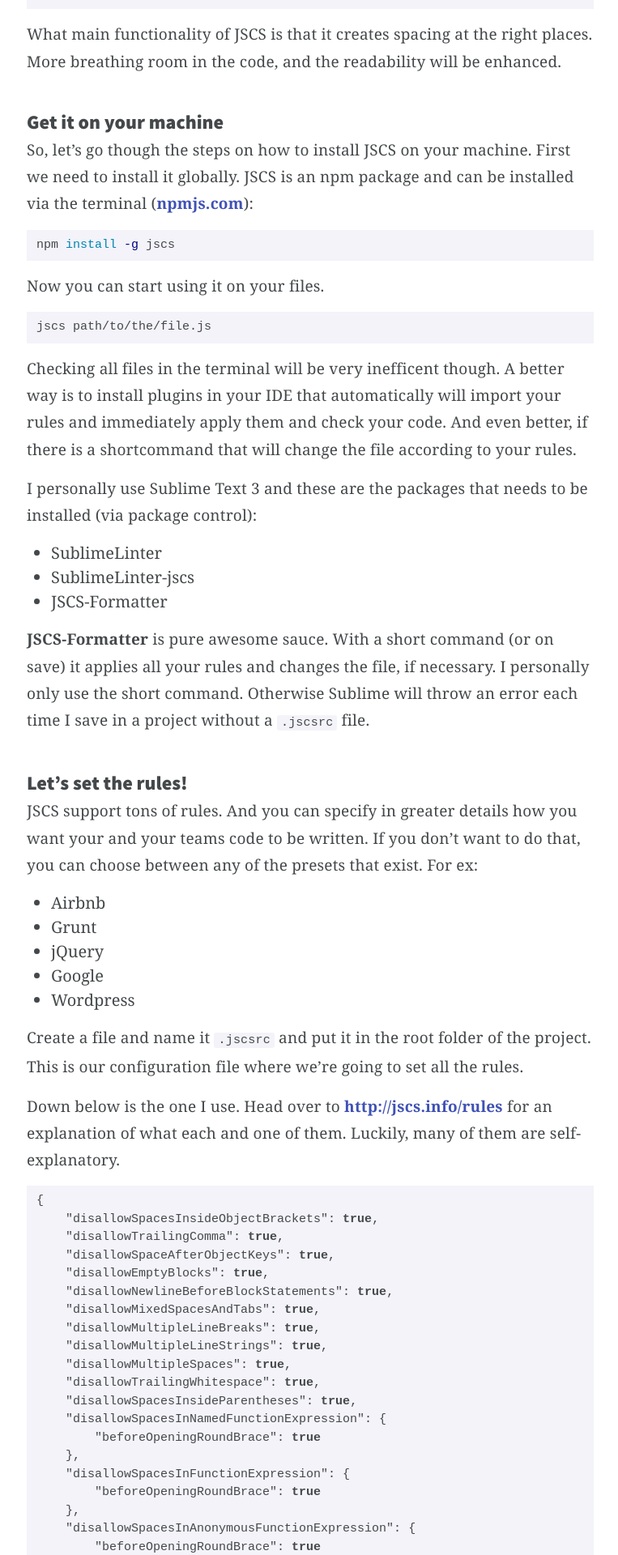
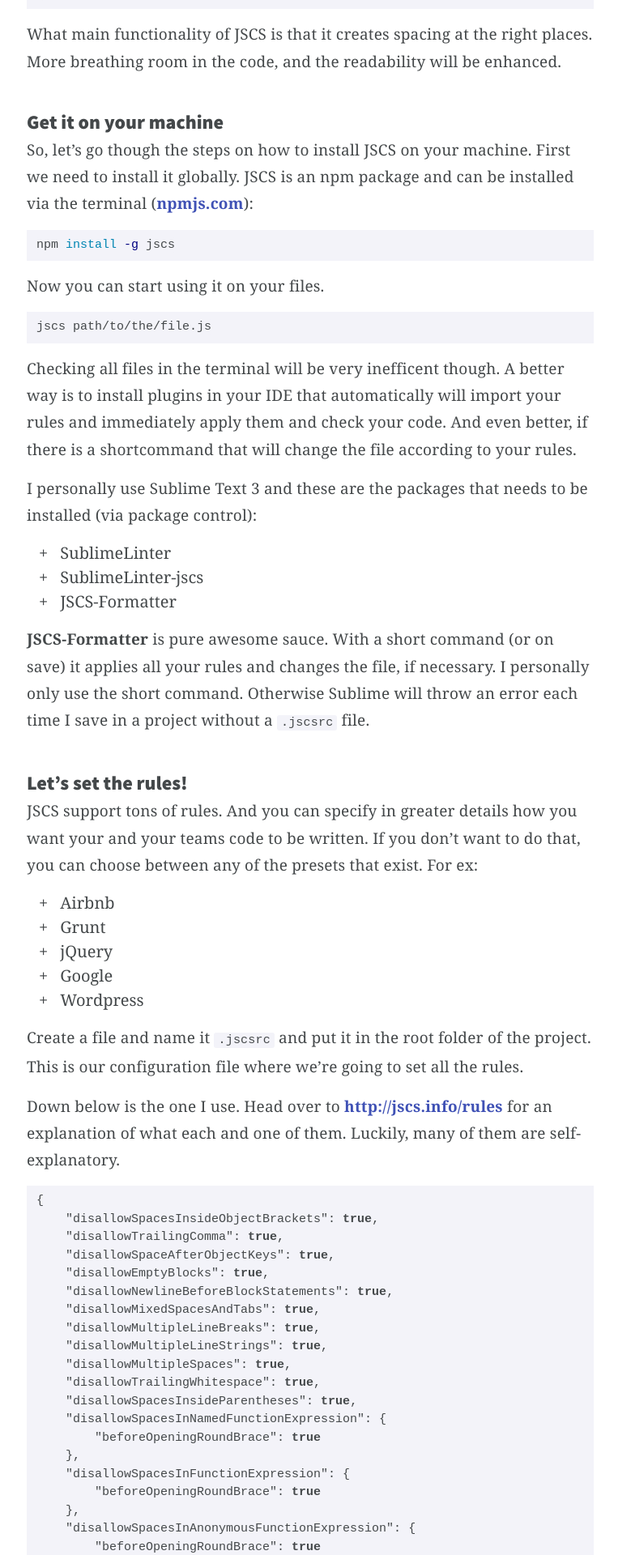
Before and after one commit to Orsman/orsman.github.io, a Jekyll site: the page built from _posts/2016-05-02-jscs.markdown, in a window 1280 px wide. Shown: the part 1147-3067 px from the top of the page at 81% size, without its empty margins (257-1020 px from the left). Built offline with Jekyll 4.4.1, drawn with Linux system fonts in a browser that asks for light colours.

Commit message:
list-style-type fix

```diff
--- a/_sass/_post.scss
+++ b/_sass/_post.scss
@@ -75,7 +75,7 @@
  * Lists
  */
 ul, ol {
-  margin-left: $spacing-unit;
+  margin-left: $spacing-unit / 2;
 }
 
 li {
@@ -94,6 +94,15 @@
     color: $text-color;
     margin-bottom: $spacing-unit;
     transition: color 250ms ease;
+  }
+}
+
+.post-content li {
+  list-style-type: none;
+
+  &:before {
+    content: '+';
+    padding-right: .75rem;
   }
 }
 
--- a/_sass/_work.scss
+++ b/_sass/_work.scss
@@ -24,8 +24,8 @@
     letter-spacing: 1px;
   }
 
-  strong {
-    display: block;
+  h2 {
+    font-size: 1.25em;
   }
 
   a {
```
